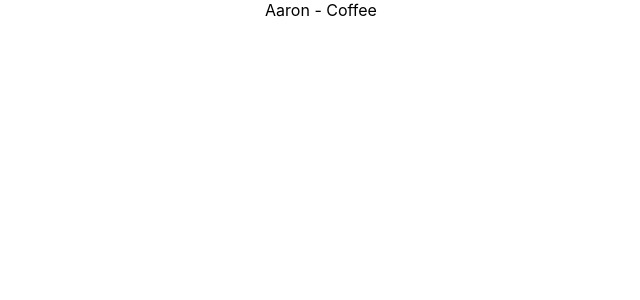
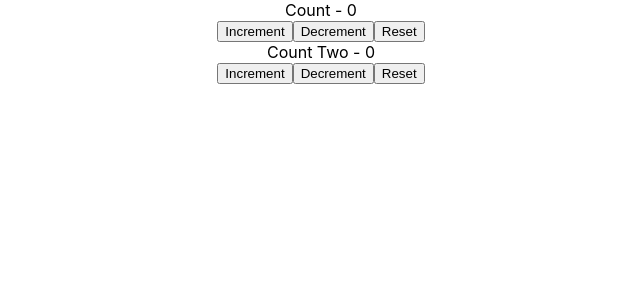
Before and after one commit to AaronMacken/React-Hooks-Examples, a React (Create React App) app: page / in a window 1280 px wide. Shown: the top 300 px of the page, without its empty margins (319-959 px from the left). Built offline with nearby package versions, Linux system fonts and the light colour scheme.

Commit message:
useReducer examples

```diff
--- a/src/App.js
+++ b/src/App.js
@@ -18,6 +18,10 @@
 import ComponentC from './components/context/ComponentC';
 import ComponentE from './components/context/ComponentE';
 
+import ReducerCounter from './components/ReducerCounter';
+import ReducerCounterTwo from './components/ReducerCounterTwo';
+import ReducerCounterThree from './components/ReducerCounterThree';
+
 export const UserContext = React.createContext();
 export const PreferencesContext = React.createContext();
 
@@ -26,7 +30,7 @@
     <div className="App">
       <UserContext.Provider value={'Aaron'}>
         <PreferencesContext.Provider value={'Coffee'}>
-          <ComponentE />
+          <ReducerCounterThree />
         </PreferencesContext.Provider>
       </UserContext.Provider>
     </div>
--- /dev/null
+++ b/src/components/ReducerCounter.js
@@ -0,0 +1,42 @@
+import React, { useReducer } from 'react';
+
+const initialState = 0;
+const reducer = (state, action) => {
+
+    switch(action) {
+        case 'increment':
+            return state + 1;
+
+        case 'decrement':
+            return state - 1;
+
+        case 'reset':
+            return initialState;
+
+        default:
+            return state;
+    }
+};
+
+function ReducerCounter() {
+
+    const [count, dispatch] = useReducer(reducer, initialState);
+
+    return (
+        <div>
+            <div>{count}</div>
+            <button onClick={() => dispatch('increment')}>Increment</button>
+            <button onClick={() => dispatch('decrement')}>Decrement</button>
+            <button onClick={() => dispatch('reset')}>Reset</button>
+        </div>
+    )
+}
+
+export default ReducerCounter;
+
+// similar to redux,
+// create a reducer function & initial state
+// destruct your state & dispatch from useReducer(reducerFn, initialState)
+
+// dispatch calls the function with the action we provide
+// the initialState is used in our reducer
--- /dev/null
+++ b/src/components/ReducerCounterThree.js
@@ -0,0 +1,51 @@
+import React, { useReducer } from 'react';
+
+const initialState = 0;
+const reducer = (state, action) => {
+
+    switch(action) {
+        case 'increment':
+            return state + 1;
+
+        case 'decrement':
+            return state - 1;
+
+        case 'reset':
+            return initialState;
+
+        default:
+            return state;
+    }
+};
+
+function ReducerCounterThree() {
+
+    const [count, dispatch] = useReducer(reducer, initialState);
+    const [countTwo, dispatchTwo] = useReducer(reducer, initialState);
+
+    return (
+        <div>
+            <div>
+                <div>Count - {count}</div>
+                <button onClick={() => dispatch('increment')}>Increment</button>
+                <button onClick={() => dispatch('decrement')}>Decrement</button>
+                <button onClick={() => dispatch('reset')}>Reset</button>
+            </div>
+            <div>
+                <div>Count Two - {countTwo}</div>
+                <button onClick={() => dispatchTwo('increment')}>Increment</button>
+                <button onClick={() => dispatchTwo('decrement')}>Decrement</button>
+                <button onClick={() => dispatchTwo('reset')}>Reset</button>
+            </div>
+        </div>
+    )
+}
+
+export default ReducerCounterThree;
+
+// similar to redux,
+// create a reducer function & initial state
+// destruct your state & dispatch from useReducer(reducerFn, initialState)
+
+// dispatch calls the function with the action we provide
+// the initialState is used in our reducer
--- /dev/null
+++ b/src/components/ReducerCounterTwo.js
@@ -0,0 +1,54 @@
+import React, { useReducer } from 'react';
+
+const initialState = {
+    firstCounter: 0,
+    secondCounter: 0
+};
+const reducer = (state, action) => {
+
+    switch(action.type) {
+        case 'increment':
+            return { ...state, firstCounter: state.firstCounter + action.value };
+
+        case 'decrement':
+            return { ...state, firstCounter: state.firstCounter - action.value };
+
+        case 'incrementTwo':
+            return { ...state, secondCounter: state.secondCounter + action.value };
+
+        case 'decrementTwo':
+            return { ...state, secondCounter: state.secondCounter - action.value };
+
+        case 'reset':
+            return initialState;
+
+        default:
+            return state;
+    }
+};
+
+function ReducerCounterTwo() {
+
+    // since the state & behavior is the same, it can be easier to just
+    // define a second reducer - see ReducerCounterThree.js
+    const [count, dispatch] = useReducer(reducer, initialState);
+
+    return (
+        <div>
+            <div>First Counter - {count.firstCounter}</div>
+            <button onClick={() => dispatch({type: 'increment', value: 1})}>Increment</button>
+            <button onClick={() => dispatch({type: 'decrement', value: 1})}>Decrement</button>
+            <button onClick={() => dispatch({type: 'increment', value: 5})}>Increment 5</button>
+            <button onClick={() => dispatch({type: 'decrement', value: 5})}>Decrement 5</button>
+            <hr />
+            <div>Second Counter - {count.secondCounter}</div>
+            <button onClick={() => dispatch({type: 'incrementTwo', value: 1})}>Increment Counter 2</button>
+            <button onClick={() => dispatch({type: 'decrementTwo', value: 1})}>Decrement Counter 2</button>
+
+            <hr />
+            <button onClick={() => dispatch({type: 'reset'})}>Reset</button>
+        </div>
+    )
+}
+
+export default ReducerCounterTwo;
```
